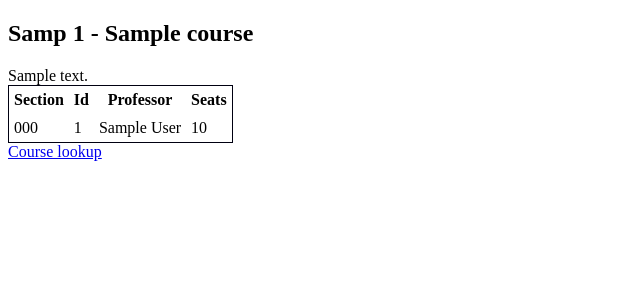
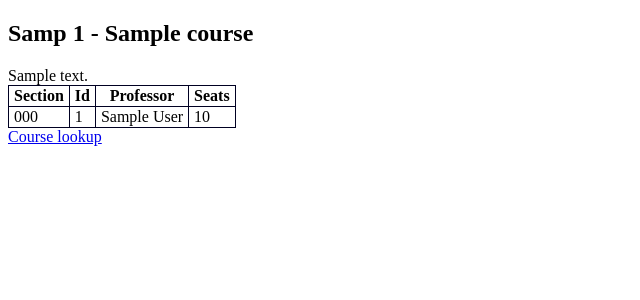
Before and after one commit to jbartz93/CS-431, a PHP site: page /project3/coursedetail.php?id=1 in a window 1280 px wide. Shown: the top 300 px of the page, without its empty margins (0-640 px from the left). Run offline with PHP 8.4, Linux system fonts and the light colour scheme; tables that the repository leaves empty hold one stand-in row (values such as "Sample post").

Commit message:
Style improvements.

```diff
--- a/project3/styles.css
+++ b/project3/styles.css
@@ -1,7 +1,7 @@
-table {
-	border:1px solid #000011;
+table, td, th {
+	border:1px solid #000022;
 	border-collapse: collapse;
 }
 th, td {
-	padding: 5px;
+	padding: 1px 5px;
 }
```
